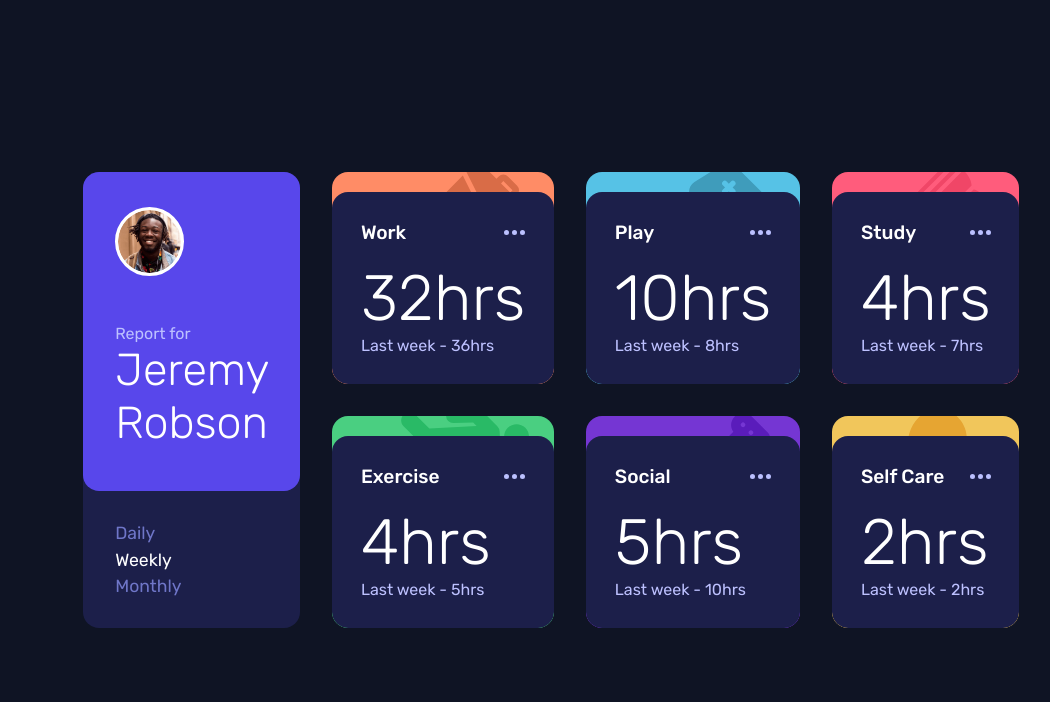
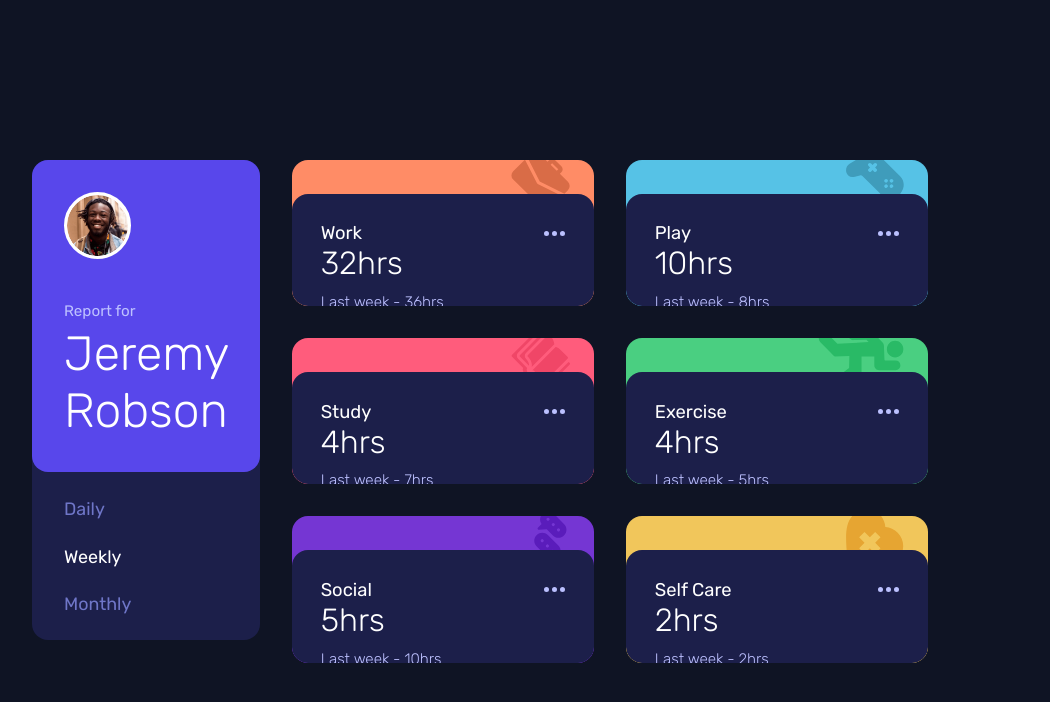
Before and after one commit to WandoCode/time-tracking-app, a React (Create React App) app: page / in a window 1280 px wide. Shown: the top 702 px of the page, without its empty margins (160-1210 px from the left). Built offline with nearby package versions, Linux system fonts and the light colour scheme.

Commit message:
Styling done

```diff
--- a/src/App.js
+++ b/src/App.js
@@ -22,7 +22,7 @@ function App() {
   return (
     <div className="container">
       <UserBoard sendTimeFrame={getTimeFrame} />
-      {cardGenerator(datas)}
+      <div className="cards">{cardGenerator(datas)}</div>
     </div>
   );
 }
--- a/src/style/_card.scss
+++ b/src/style/_card.scss
@@ -1,63 +1,81 @@
 .card {
   position: relative;
-  border-radius: $border-rad;
+  height: 25vh;
   display: flex;
   flex-direction: column;
   justify-content: flex-end;
+  margin-top: 1.6em;
   overflow: clip;
+  border-radius: $border-rad;
+
+  @include breakpoint-sm {
+    height: unset;
+    min-height: 30%;
+    flex-basis: 30%;
+    flex-grow: 1;
+    margin: 0;
+
+  }
 
   & > img {
-    height: 5.5rem;
+    height: 40%;
     position: absolute;
     top: -0.5rem;
-    right: 1.5rem;
+    right: 1.5em;
+  }
+
+  &:nth-child(1) {
+    background-color: $c-p-work;
   }
 
   &:nth-child(2) {
-    background-color: $c-p-work;
+    background-color: $c-p-play;
   }
 
   &:nth-child(3) {
-    background-color: $c-p-play;
+    background-color: $c-p-study;
   }
 
   &:nth-child(4) {
-    background-color: $c-p-study;
+    background-color: $c-p-exercice;
   }
 
   &:nth-child(5) {
-    background-color: $c-p-exercice;
+    background-color: $c-p-social;
   }
 
   &:nth-child(6) {
-    background-color: $c-p-social;
-  }
-
-  &:nth-child(7) {
     background-color: $c-p-selfcare;
   }
 
   &__wrapper {
+    height: 77%;
+    display: flex;
+    align-items: center;
+    justify-content: space-between;
+    flex-wrap: wrap;
+    padding: 1.8rem;
     background-color: $c-n-card-bg;
-    padding: 1.8rem;
     border-radius: $border-rad;
-    flex-basis: 82%;
     z-index: 1;
-    display: flex;
-    flex-direction: column;
-    align-items: flex-start;
-    justify-content: space-around;
     cursor: pointer;
+
+    @include breakpoint-sm {
+      flex-direction: column;
+      flex-wrap: nowrap;
+      align-items: flex-start;
+    }
 
     &:hover {
       background-color: lighten($c-n-card-bg, 15%);
     }
 
     &__upper {
+      width: 100%;
       display: flex;
       justify-content: space-between;
       align-items: center;
-      width: 100%;
+      flex-grow: 2;
 
       & > img {
         cursor: pointer;
@@ -69,14 +87,17 @@
     }
 
     &__currentHours {
-      font-size: 4rem;
+      font-size: 2em;
       color: $c-n-white;
-      font-weight: 200;
-      margin-top: 1rem;
+      font-weight: lighter;
     }
 
     &__previousHours {
+      font-size: 0.95em;
+      font-weight: lighter;
       color: $c-n-D;
+      align-self: flex-start;
+      margin-top: 0.7em;
     }
   }
 }
--- a/src/style/_general.scss
+++ b/src/style/_general.scss
@@ -1,57 +1,69 @@
 body {
-  height: 100vh;
+  color: $c-n-typo;
   font-family: $font;
-  color: $c-n-typo;
+  background-color: $c-n-main-bg;
+  @include breakpoint-sm {
+    height: 100vh;
+  }
 }
 
 #root {
   display: flex;
+  justify-content: center;
   align-items: center;
-  justify-content: center;
-  background-color: $c-n-main-bg;
-  width: 100%;
   height: 100%;
 }
 
 
 .container {
-  width: 62%;
-  height: 57%;
-  display: grid;
-  grid-template:
-  "header card card card" 1fr
-  "header card card card" 1fr
-  / 1fr 1fr 1fr 1fr;
-  grid-gap: 2rem;
+  width: 90%;
+  margin: 15vh 0;
+
+  @include breakpoint-sm {
+    width: 70%;
+    height: 60%;
+    display: flex;
+    margin: 0;
+  }
 }
 
-header {
-  grid-area: header;
+.cards {
+  @include breakpoint-sm {
+    display: flex;
+    flex-wrap: wrap;
+    justify-content: space-evenly;
+    align-content: stretch;
+    flex-basis: 75%;
+    gap: 2rem;
+  }
 }
 
 h1 {
   color: $c-n-white;
-  font-size: 2.8rem;
+  font-size: 1.5em;
   font-weight: 300;
-  display: inline-block;
+  @include breakpoint-sm {
+    font-size: 3em;
+  }
 }
 
 .h2 {
   color: $c-n-white;
-  font-size: 1.2rem;
-  font-weight: 500;
+  font-size: 1.15em;
+  font-weight: 400;
 }
 
 h3 {
+  font-size: 0.95em;
+  font-weight: 400;
   color: $c-n-D;
-  font-size: 1rem;
-  font-weight: 400;
+  margin-bottom: 0.3em;
 }
 
 .label {
-  font-size: 1.1rem;
+  font-size: 0.8em;
   cursor: pointer;
-  width: min-content;
+
   &--active {
     color: $c-n-white;
   }
--- a/src/style/_userboard.scss
+++ b/src/style/_userboard.scss
@@ -1,48 +1,64 @@
+@use "sass:math";
+
 .userBoard {
+  height: 30vh;
   display: flex;
   flex-direction: column;
   background-color: $c-n-card-bg;
-  height: 100%;
   border-radius: $border-rad;
 
+  @include breakpoint-sm {
+    height: 100%;
+    flex-basis: calc(25% - 2rem);
+    margin-right: 2rem;
+  }
+
   &__user {
-    height: 70%;
+    height: 65%;
+    display: flex;
+    align-items: center;
     background-color: $c-p-user;
-    padding: $userboard-padding;
+    padding: 0 $userboard-padding;
     border-radius: $border-rad;
-    display: flex;
-    flex-direction: column;
-    align-items: flex-start;
-    justify-content: space-between;
+
+    @include breakpoint-sm {
+      flex-direction: column;
+      align-items: flex-start;
+      padding: $userboard-padding;
+
+    }
 
     &__img {
-      height: 27%;
-      aspect-ratio: 1;
+      height: 55%;
+      background-color: white;
+      margin-right: 2em;
       border: 3px solid $c-n-white;
       border-radius: 100%;
-      background-color: white;
-      margin-top: 0.2rem;
-    }
 
-    &__title {
-      flex-basis: 60%;
-      margin-top: 3rem;
+      @include breakpoint-sm {
+        height: 27%;
+        margin-bottom: 2.7em;
+      }
     }
   }
 
   &__form {
-    padding: $userboard-padding;
+    font-size: 1.4em;
     display: flex;
-    flex-direction: column;
     justify-content: space-between;
-    flex-basis: 30%;
+    align-items: center;
+    flex-grow: 1;
+    padding: 0 $userboard-padding;
 
+    @include breakpoint-sm {
+      flex-direction: column;
+      align-items: flex-start;
+      justify-content: space-evenly;
+    }
 
     & input[type=radio] {
       width: 0;
       height: 0;
-
-
     }
   }
 }
--- a/src/style/_variables.scss
+++ b/src/style/_variables.scss
@@ -18,3 +18,9 @@ $c-n-white: hsl(0, 0%, 100%);
 
 $userboard-padding: 2rem;
 $border-rad: 1rem;
+
+@mixin breakpoint-sm {
+  @media (min-width: 1000px) {
+    @content
+  }
+}
--- a/src/style/main.css
+++ b/src/style/main.css
@@ -6,55 +6,74 @@
 }
 
 body {
-  height: 100vh;
+  color: hsl(235deg, 45%, 61%);
   font-family: "Rubik", sans-serif;
-  color: hsl(235deg, 45%, 61%);
+  background-color: hsl(226deg, 43%, 10%);
+}
+@media (min-width: 1000px) {
+  body {
+    height: 100vh;
+  }
 }
 
 #root {
   display: flex;
+  justify-content: center;
   align-items: center;
-  justify-content: center;
-  background-color: hsl(226deg, 43%, 10%);
-  width: 100%;
   height: 100%;
 }
 
 .container {
-  width: 62%;
-  height: 57%;
-  display: grid;
-  grid-template: "header card card card" 1fr "header card card card" 1fr/1fr 1fr 1fr 1fr;
-  grid-gap: 2rem;
+  width: 90%;
+  margin: 15vh 0;
+}
+@media (min-width: 1000px) {
+  .container {
+    width: 70%;
+    height: 60%;
+    display: flex;
+    margin: 0;
+  }
 }
 
-header {
-  grid-area: header;
+@media (min-width: 1000px) {
+  .cards {
+    display: flex;
+    flex-wrap: wrap;
+    justify-content: space-evenly;
+    align-content: stretch;
+    flex-basis: 75%;
+    gap: 2rem;
+  }
 }
 
 h1 {
   color: hsl(0deg, 0%, 100%);
-  font-size: 2.8rem;
+  font-size: 1.5em;
   font-weight: 300;
-  display: inline-block;
+}
+@media (min-width: 1000px) {
+  h1 {
+    font-size: 3em;
+  }
 }
 
 .h2 {
   color: hsl(0deg, 0%, 100%);
-  font-size: 1.2rem;
-  font-weight: 500;
+  font-size: 1.15em;
+  font-weight: 400;
 }
 
 h3 {
+  font-size: 0.95em;
+  font-weight: 400;
   color: hsl(236deg, 100%, 87%);
-  font-size: 1rem;
-  font-weight: 400;
+  margin-bottom: 0.3em;
 }
 
 .label {
-  font-size: 1.1rem;
+  font-size: 0.8em;
   cursor: pointer;
-  width: min-content;
 }
 .label--active {
   color: hsl(0deg, 0%, 100%);
@@ -64,40 +83,61 @@ h3 {
 }
 
 .userBoard {
+  height: 30vh;
   display: flex;
   flex-direction: column;
   background-color: hsl(235deg, 46%, 20%);
-  height: 100%;
   border-radius: 1rem;
 }
+@media (min-width: 1000px) {
+  .userBoard {
+    height: 100%;
+    flex-basis: calc(25% - 2rem);
+    margin-right: 2rem;
+  }
+}
 .userBoard__user {
-  height: 70%;
+  height: 65%;
+  display: flex;
+  align-items: center;
   background-color: hsl(246deg, 80%, 60%);
-  padding: 2rem;
+  padding: 0 2rem;
   border-radius: 1rem;
-  display: flex;
-  flex-direction: column;
-  align-items: flex-start;
-  justify-content: space-between;
+}
+@media (min-width: 1000px) {
+  .userBoard__user {
+    flex-direction: column;
+    align-items: flex-start;
+    padding: 2rem;
+  }
 }
 .userBoard__user__img {
-  height: 27%;
-  aspect-ratio: 1;
+  height: 55%;
+  background-color: white;
+  margin-right: 2em;
   border: 3px solid hsl(0deg, 0%, 100%);
   border-radius: 100%;
-  background-color: white;
-  margin-top: 0.2rem;
 }
-.userBoard__user__title {
-  flex-basis: 60%;
-  margin-top: 3rem;
+@media (min-width: 1000px) {
+  .userBoard__user__img {
+    height: 27%;
+    margin-bottom: 2.7em;
+  }
 }
 .userBoard__form {
-  padding: 2rem;
+  font-size: 1.4em;
   display: flex;
-  flex-direction: column;
   justify-content: space-between;
-  flex-basis: 30%;
+  align-items: center;
+  flex-grow: 1;
+  padding: 0 2rem;
+}
+@media (min-width: 1000px) {
+  .userBoard__form {
+    flex-direction: column;
+    align-items: flex-start;
+    justify-content: space-evenly;
+  }
 }
 .userBoard__form input[type=radio] {
   width: 0;
@@ -106,56 +146,75 @@ h3 {
 
 .card {
   position: relative;
-  border-radius: 1rem;
+  height: 25vh;
   display: flex;
   flex-direction: column;
   justify-content: flex-end;
+  margin-top: 1.6em;
   overflow: clip;
+  border-radius: 1rem;
+}
+@media (min-width: 1000px) {
+  .card {
+    height: unset;
+    min-height: 30%;
+    flex-basis: 30%;
+    flex-grow: 1;
+    margin: 0;
+  }
 }
 .card > img {
-  height: 5.5rem;
+  height: 40%;
   position: absolute;
   top: -0.5rem;
-  right: 1.5rem;
+  right: 1.5em;
+}
+.card:nth-child(1) {
+  background-color: hsl(15deg, 100%, 70%);
 }
 .card:nth-child(2) {
-  background-color: hsl(15deg, 100%, 70%);
+  background-color: hsl(195deg, 74%, 62%);
 }
 .card:nth-child(3) {
-  background-color: hsl(195deg, 74%, 62%);
+  background-color: hsl(348deg, 100%, 68%);
 }
 .card:nth-child(4) {
-  background-color: hsl(348deg, 100%, 68%);
+  background-color: hsl(145deg, 58%, 55%);
 }
 .card:nth-child(5) {
-  background-color: hsl(145deg, 58%, 55%);
+  background-color: hsl(264deg, 64%, 52%);
 }
 .card:nth-child(6) {
-  background-color: hsl(264deg, 64%, 52%);
-}
-.card:nth-child(7) {
   background-color: hsl(43deg, 84%, 65%);
 }
 .card__wrapper {
+  height: 77%;
+  display: flex;
+  align-items: center;
+  justify-content: space-between;
+  flex-wrap: wrap;
+  padding: 1.8rem;
   background-color: hsl(235deg, 46%, 20%);
-  padding: 1.8rem;
   border-radius: 1rem;
-  flex-basis: 82%;
   z-index: 1;
-  display: flex;
-  flex-direction: column;
-  align-items: flex-start;
-  justify-content: space-around;
   cursor: pointer;
+}
+@media (min-width: 1000px) {
+  .card__wrapper {
+    flex-direction: column;
+    flex-wrap: nowrap;
+    align-items: flex-start;
+  }
 }
 .card__wrapper:hover {
   background-color: #303782;
 }
 .card__wrapper__upper {
+  width: 100%;
   display: flex;
   justify-content: space-between;
   align-items: center;
-  width: 100%;
+  flex-grow: 2;
 }
 .card__wrapper__upper > img {
   cursor: pointer;
@@ -164,13 +223,16 @@ h3 {
   filter: sepia(60%) saturate(100%) hue-rotate(210deg);
 }
 .card__wrapper__currentHours {
-  font-size: 4rem;
+  font-size: 2em;
   color: hsl(0deg, 0%, 100%);
-  font-weight: 200;
-  margin-top: 1rem;
+  font-weight: lighter;
 }
 .card__wrapper__previousHours {
+  font-size: 0.95em;
+  font-weight: lighter;
   color: hsl(236deg, 100%, 87%);
+  align-self: flex-start;
+  margin-top: 0.7em;
 }
 
 /*# sourceMappingURL=main.css.map */
```
Also changed, not shown: 1 other file (tests, documents, lock files or other folders).
